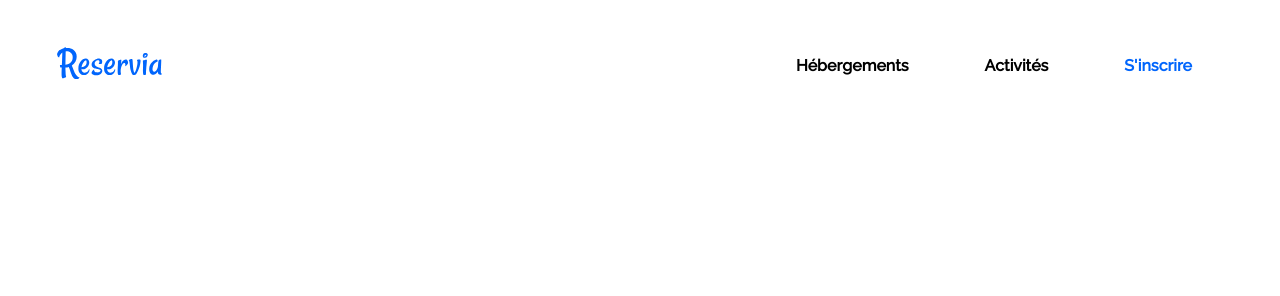
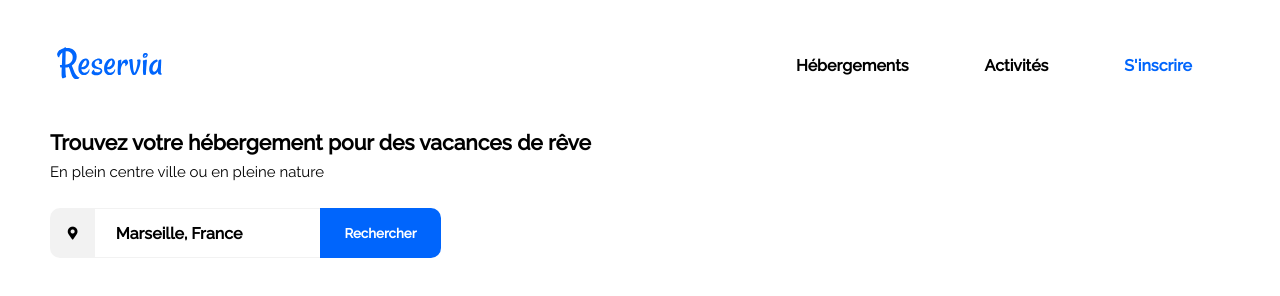
Before and after one commit to Solisiste-soft/ENGONEMichel_2_02092021, a plain HTML site: page index.html in a window 1280 px wide. Drawn offline with Linux system fonts and the light colour scheme.

Commit message:
creation de la bar de recherche

```diff
--- a/index.html
+++ b/index.html
@@ -13,7 +13,7 @@
 <body>
     <header>
         <nav>
-            <div class="container">
+            <div class="container"> <!--la div container englobe le tout-->
                 <div id="logo"><a href="index.html"><img src="images/logo/Reservia.svg" alt="logo"></a></div>
 
                 <div id="navbar" class="nav">
@@ -33,5 +33,23 @@
             </div>
         </nav>
     </header>
+
+<!--main part-->
+<main class="main">
+    <section class="section1">
+        <header>
+            <h1>Trouvez votre hébergement pour des vacances de rêve</h1>
+            <p>En plein centre ville ou en pleine nature</p>
+        </header><br>
+        <form class="search">
+            <div class="positionSearch">
+                <div class="searchIcon"><i class="fas fa-map-marker-alt"></i></div>
+                <input class="position position1" type="search" value="Marseille, France">
+                <button class="btn"><span class="searchForm">Rechercher</span></button>
+            </div>
+
+        </form>
+    </section>
+</main>
 </body>
 </html>
--- a/style.css
+++ b/style.css
@@ -6,6 +6,7 @@
     text-decoration: none;
     font-family: Raleway,sans-serif;
 }
+
 
 /* HEADER */
 /*header
@@ -92,3 +93,77 @@ div .nav2 a:hover
     color: #0065FC;
     border-top: #0065FC 2px solid;
 }
+
+/* SECTION1 */
+/* MAIN */
+
+.main
+{
+    margin:0 50px;
+}
+header h1
+{
+    font-size: 21px;
+}
+header p
+{
+    margin-top: 8px;
+    font-size: 15px;
+}
+/* SEARCH BAR*/
+.search
+{
+    display: block;
+    margin-top: 8px;
+}
+.searchIcon
+{
+   display: flex;
+   justify-content: space-around;
+   align-items: center;
+    background-color: #f2f2f2;
+    padding: 10px 10px;
+    width: 25px;
+    border-radius: 10px 0 0 10px;
+    font-size: 13px;
+}
+
+/* INPUT */
+
+.position
+{
+    display: inline-block;
+    /*height: 34px;*/
+    width: 225px;
+    padding: 0 1.3rem;
+    border-left: none;
+    border-right: none;
+    font-weight: bold;
+    font-size: 1rem;
+}
+.position1
+{
+   height: 50px;
+   border-top: 1px solid #f2f2f2;
+   border-bottom: 1px solid #f2f2f2;
+
+}
+/* BUTTON SEARCH*/
+
+.positionSearch
+{
+    display: flex;
+}
+
+.btn
+{
+    background-color: #0065FC;
+    border: none;
+    padding: 5px 12px;
+    border-radius: 0 10px 10px 0;
+    color: white;
+    font-weight: bold;
+    cursor: pointer;
+    width: 121px;
+
+}
```
